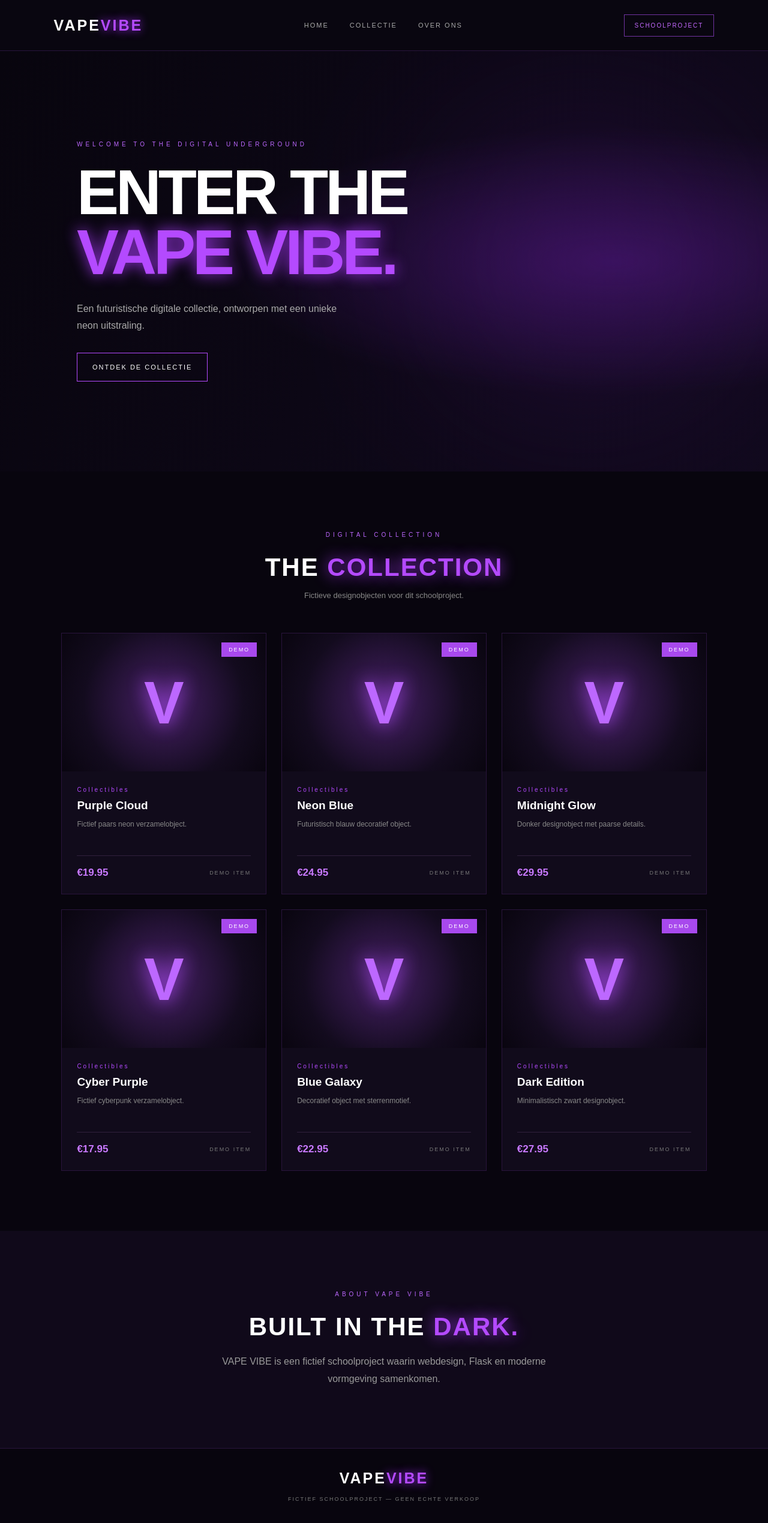
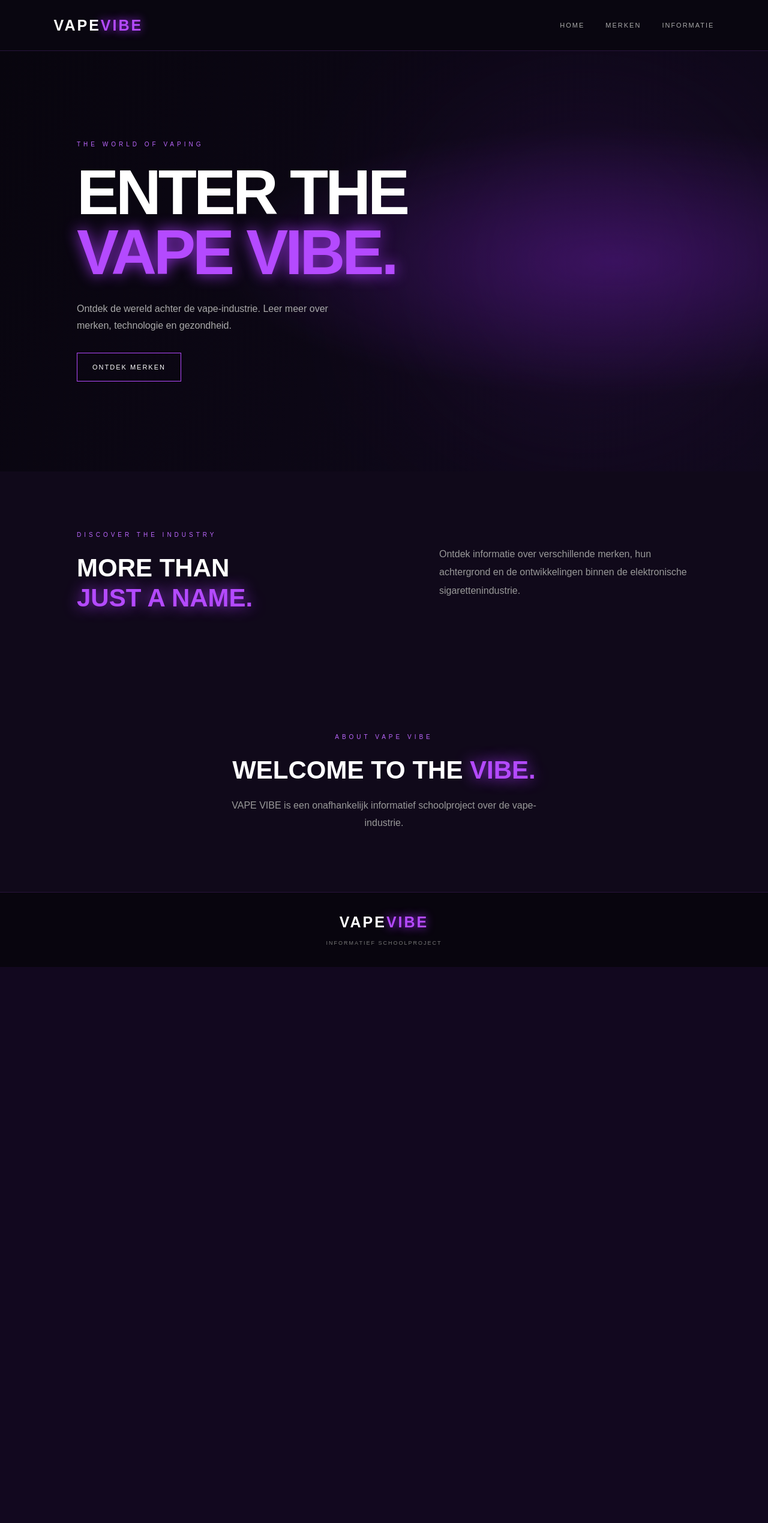
Before and after one commit to zitoen67/schoolproject-2, a Flask app: page / in a window 1280 px wide. Shown: the whole page at 60% size. After the commit the page ends 1612 px from the top, so only its background shows below. Run offline with Flask 3, Linux system fonts and the light colour scheme.

Commit message:
wijzigingen

```diff
--- a/app.py
+++ b/app.py
@@ -3,54 +3,65 @@ from flask import Flask, render_template
 
 app = Flask(__name__)
 
-products = [
+brands = [
     {
-        "id": 1,
-        "name": "Purple Cloud",
-        "category": "Collectibles",
-        "description": "Fictief paars neon verzamelobject.",
-        "price": 19.95
+        "name": "Vaporesso",
+        "description": "Een internationaal merk dat bekendstaat om elektronische dampapparaten.",
+        "category": "Merkprofiel"
     },
     {
-        "id": 2,
-        "name": "Neon Blue",
-        "category": "Collectibles",
-        "description": "Futuristisch blauw decoratief object.",
-        "price": 24.95
+        "name": "SMOK",
+        "description": "Een merk uit de vape-industrie met een lange geschiedenis.",
+        "category": "Merkprofiel"
     },
     {
-        "id": 3,
-        "name": "Midnight Glow",
-        "category": "Collectibles",
-        "description": "Donker designobject met paarse details.",
-        "price": 29.95
+        "name": "Geekvape",
+        "description": "Een merk dat bekend is binnen de elektronische dampindustrie.",
+        "category": "Merkprofiel"
     },
     {
-        "id": 4,
-        "name": "Cyber Purple",
-        "category": "Collectibles",
-        "description": "Fictief cyberpunk verzamelobject.",
-        "price": 17.95
+        "name": "Lost Mary",
+        "description": "Een merk dat bekendheid kreeg met wegwerp-e-sigaretten.",
+        "category": "Merkprofiel"
     },
     {
-        "id": 5,
-        "name": "Blue Galaxy",
-        "category": "Collectibles",
-        "description": "Decoratief object met sterrenmotief.",
-        "price": 22.95
+        "name": "ELFBAR",
+        "description": "Een internationaal bekend merk binnen de e-sigarettenmarkt.",
+        "category": "Merkprofiel"
     },
     {
-        "id": 6,
-        "name": "Dark Edition",
-        "category": "Collectibles",
-        "description": "Minimalistisch zwart designobject.",
-        "price": 27.95
+        "name": "VOOPOO",
+        "description": "Een fabrikant van elektronische dampapparaten.",
+        "category": "Merkprofiel"
+    },
+    {
+        "name": "Innokin",
+        "description": "Een fabrikant die actief is in de vape-industrie.",
+        "category": "Merkprofiel"
+    },
+    {
+        "name": "OXVA",
+        "description": "Een merk dat elektronische dampapparaten ontwikkelt.",
+        "category": "Merkprofiel"
+    },
+    {
+        "name": "Aspire",
+        "description": "Een merk met een lange geschiedenis in de vape-industrie.",
+        "category": "Merkprofiel"
     }
 ]
 
 @app.route("/")
 def home():
-    return render_template("index.html", products=products)
+    return render_template("index.html")
+
+@app.route("/producten")
+def producten():
+    return render_template("producten.html", brands=brands)
+
+@app.route("/informatie")
+def informatie():
+    return render_template("informatie.html")
 
 if __name__ == "__main__":
     app.run(debug=True)
--- a/static/style.css
+++ b/static/style.css
@@ -56,14 +56,7 @@ nav a {
 
 nav a:hover {
     color: #c46aff;
-}
-
-.cart {
-    color: #c46aff;
-    font-size: 10px;
-    letter-spacing: 2px;
-    border: 1px solid #7133a1;
-    padding: 12px 17px;
+    text-shadow: 0 0 12px #b44aff;
 }
 
 .hero {
@@ -88,15 +81,18 @@ nav a:hover {
     margin-bottom: 25px;
 }
 
-.hero h1 {
+.hero h1,
+.page-hero h1 {
     font-size: clamp(55px, 9vw, 105px);
     line-height: .95;
     letter-spacing: -5px;
 }
 
 .hero h1 span,
-.section-heading h2 span,
-.about h2 span {
+.page-hero h1 span,
+.feature-section h2 span,
+.about h2 span,
+.section-heading h2 span {
     color: #b44aff;
     text-shadow: 0 0 25px #9d35e9;
 }
@@ -136,28 +132,82 @@ nav a:hover {
     opacity: .3;
 }
 
+.feature-section {
+    display: flex;
+    justify-content: space-between;
+    align-items: center;
+    gap: 50px;
+    padding: 100px 10%;
+    background: #10091a;
+}
+
+.feature-section h2,
+.about h2 {
+    font-size: 42px;
+    line-height: 1.2;
+}
+
+.feature-section > p {
+    max-width: 420px;
+    color: #999;
+    line-height: 1.9;
+}
+
+.page-hero {
+    padding: 110px 10%;
+    background:
+        radial-gradient(ellipse at 80% 40%, #321052, transparent 50%),
+        #0b0712;
+}
+
+.page-hero > p:last-child {
+    color: #999;
+    margin-top: 25px;
+    line-height: 1.7;
+}
+
 .collection {
     padding: 100px 8%;
 }
 
 .section-heading {
     text-align: center;
-    margin-bottom: 55px;
+    margin-bottom: 45px;
 }
 
-.section-heading h2,
-.about h2 {
+.section-heading h2 {
     font-size: 42px;
     letter-spacing: 2px;
     margin-bottom: 15px;
 }
 
-.section-heading > p:last-child {
+.section-heading p {
     color: #888;
     font-size: 13px;
 }
 
-.product-grid {
+.search-container {
+    max-width: 500px;
+    margin: 0 auto 45px;
+}
+
+.search-container input {
+    width: 100%;
+    padding: 17px;
+    color: white;
+    background: #130c1d;
+    border: 1px solid #7133a1;
+    outline: none;
+    font-size: 14px;
+}
+
+.search-container input:focus {
+    border-color: #c46aff;
+    box-shadow: 0 0 15px #9d35e955;
+}
+
+.product-grid,
+.cards {
     display: grid;
     grid-template-columns: repeat(3, 1fr);
     gap: 25px;
@@ -175,31 +225,19 @@ nav a:hover {
     box-shadow: 0 0 25px #4c176a55;
 }
 
-.product-image {
-    height: 230px;
-    background:
-        radial-gradient(circle, #462065, #130b1e 65%, #09050f);
+.brand-image {
+    height: 190px;
     display: flex;
     justify-content: center;
     align-items: center;
-    position: relative;
+    background: radial-gradient(circle, #462065, #130b1e 65%);
 }
 
-.product-placeholder span {
-    font-size: 100px;
+.brand-image span {
+    color: #bd68ff;
+    font-size: 85px;
     font-weight: 900;
-    color: #bd68ff;
     text-shadow: 0 0 30px #a849ed;
-}
-
-.demo-label {
-    position: absolute;
-    top: 15px;
-    right: 15px;
-    background: #a849ed;
-    padding: 7px 12px;
-    font-size: 9px;
-    letter-spacing: 2px;
 }
 
 .product-info {
@@ -229,21 +267,34 @@ nav a:hover {
     border-top: 1px solid #30203c;
     margin-top: 20px;
     padding-top: 18px;
-    display: flex;
-    justify-content: space-between;
-    align-items: center;
-}
-
-.price {
-    color: #c879ff;
-    font-size: 17px;
-    font-weight: bold;
 }
 
 .details {
-    color: #777;
+    color: #bd68ff;
     font-size: 9px;
     letter-spacing: 2px;
+}
+
+.cards {
+    padding: 80px 8%;
+}
+
+.card {
+    background: #110b1b;
+    border: 1px solid #29143c;
+    padding: 35px;
+}
+
+.card h2 {
+    color: #c46aff;
+    margin-bottom: 15px;
+    letter-spacing: 2px;
+}
+
+.card p {
+    color: #999;
+    line-height: 1.8;
+    font-size: 14px;
 }
 
 .about {
@@ -285,17 +336,20 @@ footer p {
         font-size: 9px;
     }
 
-    .cart {
-        display: none;
+    .product-grid,
+    .cards {
+        grid-template-columns: repeat(2, 1fr);
     }
 
-    .product-grid {
-        grid-template-columns: repeat(2, 1fr);
+    .feature-section {
+        flex-direction: column;
+        align-items: flex-start;
     }
 }
 
 @media (max-width: 550px) {
-    .product-grid {
+    .product-grid,
+    .cards {
         grid-template-columns: 1fr;
     }
 
--- a/templates/index.html
+++ b/templates/index.html
@@ -4,7 +4,7 @@
 <head>
     <meta charset="UTF-8">
     <meta name="viewport" content="width=device-width, initial-scale=1.0">
-    <title>VAPE VIBE | Collection</title>
+    <title>VAPE VIBE | Home</title>
     <link rel="stylesheet" href="{{ url_for('static', filename='style.css') }}">
 </head>
 <body>
@@ -12,69 +12,49 @@
 <header>
     <a href="/" class="logo">VAPE<span>VIBE</span></a>
     <nav>
-        <a href="#home">HOME</a>
-        <a href="#collection">COLLECTIE</a>
-        <a href="#about">OVER ONS</a>
+        <a href="/">HOME</a>
+        <a href="/producten">MERKEN</a>
+        <a href="/informatie">INFORMATIE</a>
     </nav>
-    <div class="cart">SCHOOLPROJECT</div>
 </header>
 
-<section class="hero" id="home">
+<section class="hero">
     <div class="hero-content">
-        <p class="eyebrow">WELCOME TO THE DIGITAL UNDERGROUND</p>
+        <p class="eyebrow">THE WORLD OF VAPING</p>
         <h1>ENTER THE<br><span>VAPE VIBE.</span></h1>
         <p class="intro">
-            Een futuristische digitale collectie,
-            ontworpen met een unieke neon uitstraling.
+            Ontdek de wereld achter de vape-industrie.
+            Leer meer over merken, technologie en gezondheid.
         </p>
-        <a href="#collection" class="main-button">ONTDEK DE COLLECTIE</a>
+        <a href="/producten" class="main-button">ONTDEK MERKEN</a>
     </div>
     <div class="hero-glow"></div>
 </section>
 
-<section class="collection" id="collection">
-    <div class="section-heading">
-        <p class="eyebrow">DIGITAL COLLECTION</p>
-        <h2>THE <span>COLLECTION</span></h2>
-        <p>Fictieve designobjecten voor dit schoolproject.</p>
+<section class="feature-section">
+    <div>
+        <p class="eyebrow">DISCOVER THE INDUSTRY</p>
+        <h2>MORE THAN<br><span>JUST A NAME.</span></h2>
     </div>
-
-    <div class="product-grid">
-        {% for product in products %}
-        <article class="product-card">
-            <div class="product-image">
-                <div class="product-placeholder">
-                    <span>V</span>
-                </div>
-                <span class="demo-label">DEMO</span>
-            </div>
-
-            <div class="product-info">
-                <p class="category">{{ product.category }}</p>
-                <h3>{{ product.name }}</h3>
-                <p class="description">{{ product.description }}</p>
-                <div class="product-bottom">
-                    <span class="price">€{{ "%.2f"|format(product.price) }}</span>
-                    <span class="details">DEMO ITEM</span>
-                </div>
-            </div>
-        </article>
-        {% endfor %}
-    </div>
+    <p>
+        Ontdek informatie over verschillende merken,
+        hun achtergrond en de ontwikkelingen binnen
+        de elektronische sigarettenindustrie.
+    </p>
 </section>
 
-<section class="about" id="about">
+<section class="about">
     <p class="eyebrow">ABOUT VAPE VIBE</p>
-    <h2>BUILT IN THE <span>DARK.</span></h2>
+    <h2>WELCOME TO THE <span>VIBE.</span></h2>
     <p>
-        VAPE VIBE is een fictief schoolproject waarin
-        webdesign, Flask en moderne vormgeving samenkomen.
+        VAPE VIBE is een onafhankelijk informatief schoolproject
+        over de vape-industrie.
     </p>
 </section>
 
 <footer>
     <div class="logo">VAPE<span>VIBE</span></div>
-    <p>FICTIEF SCHOOLPROJECT — GEEN ECHTE VERKOOP</p>
+    <p>INFORMATIEF SCHOOLPROJECT</p>
 </footer>
 
 </body>
```
Also changed, not shown: templates/informatie.html (+11 -18 lines), 1 other file.
